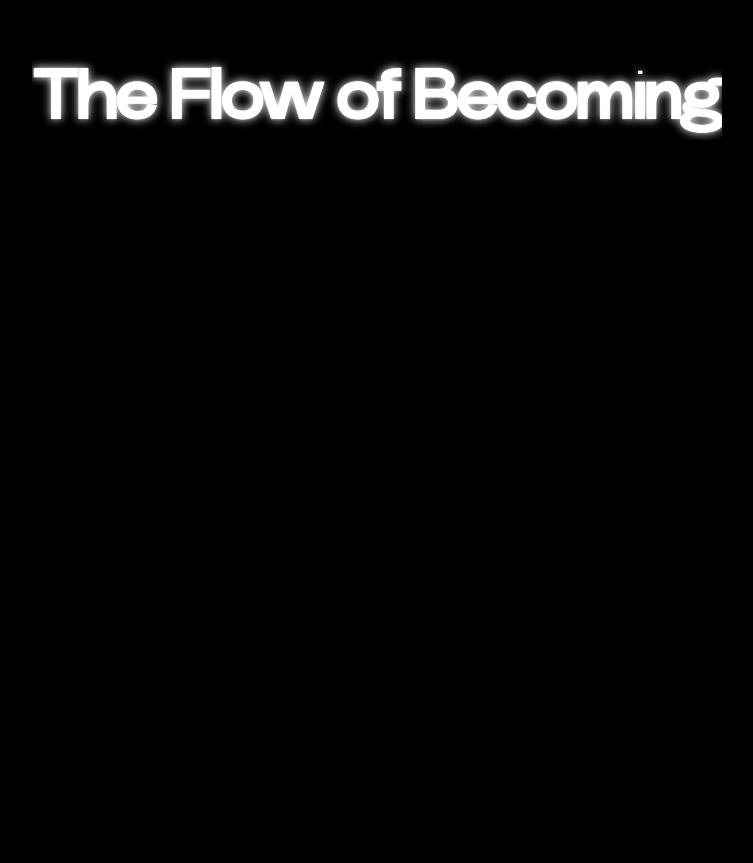
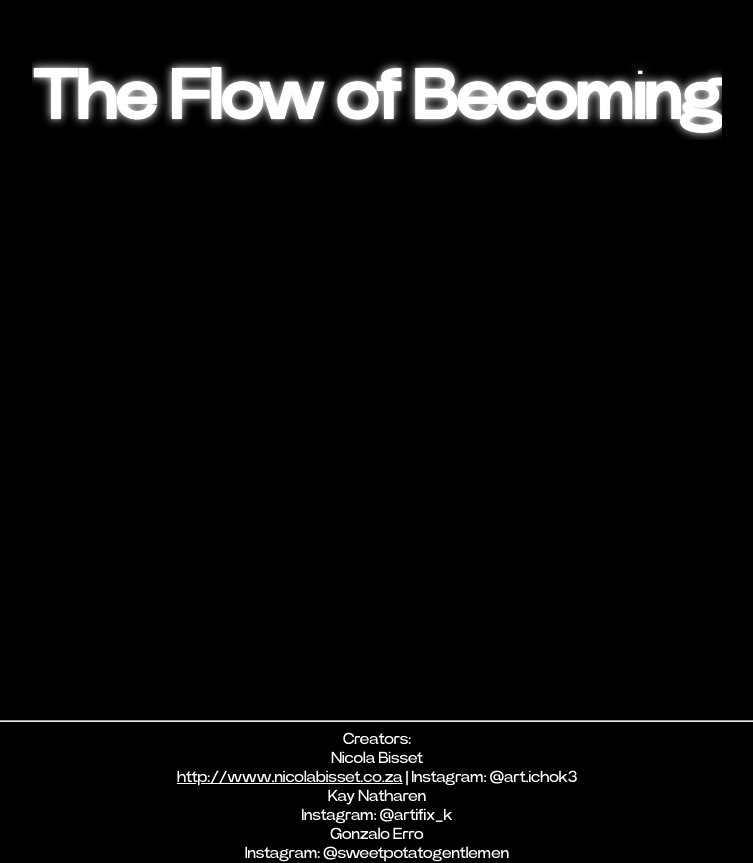
Before and after one commit to ConjecturesandRefutations/360-Website, a plain HTML site: page index.html in a window 1280 px wide. Shown: the part 103-966 px from the top of the page, without its empty margins (263-1016 px from the left). Before the commit the page ends 880 px from the top, so only its background shows below. Drawn offline with Linux system fonts and the light colour scheme.

Commit message:
creator names added

```diff
--- a/index.html
+++ b/index.html
@@ -25,6 +25,17 @@
       allowfullscreen>
     </iframe>
   </div>
+  </div> <hr>
+  <div>Creators:
+  <br>
+    Nicola Bisset<br>
+    <a href="http://www.nicolabisset.co.za">http://www.nicolabisset.co.za</a> | Instagram: @art.ichok3
+    <br>
+    Kay Natharen<br>
+    Instagram: @artifix_k
+    <br>
+    Gonzalo Erro<br>
+    Instagram: @sweetpotatogentlemen
   </div>
   <canvas class="canvas" id="network-canvas"></canvas>
 
--- a/style.css
+++ b/style.css
@@ -6,6 +6,10 @@
 
 html{
   overflow-x: hidden !important;
+}
+
+a{
+  color: white;
 }
 
 body {
```
